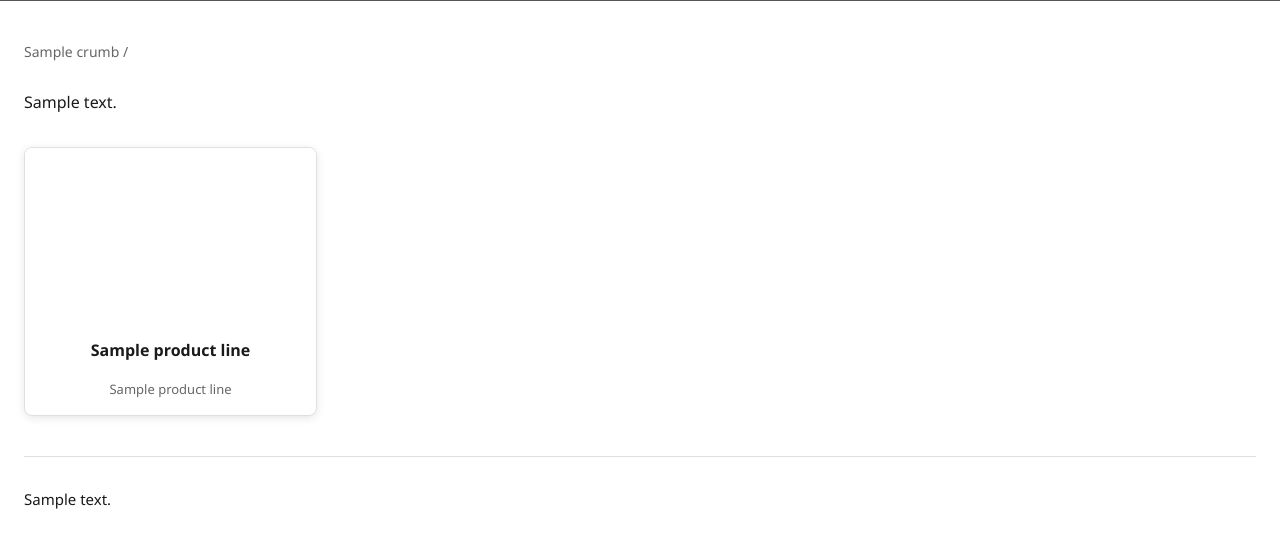
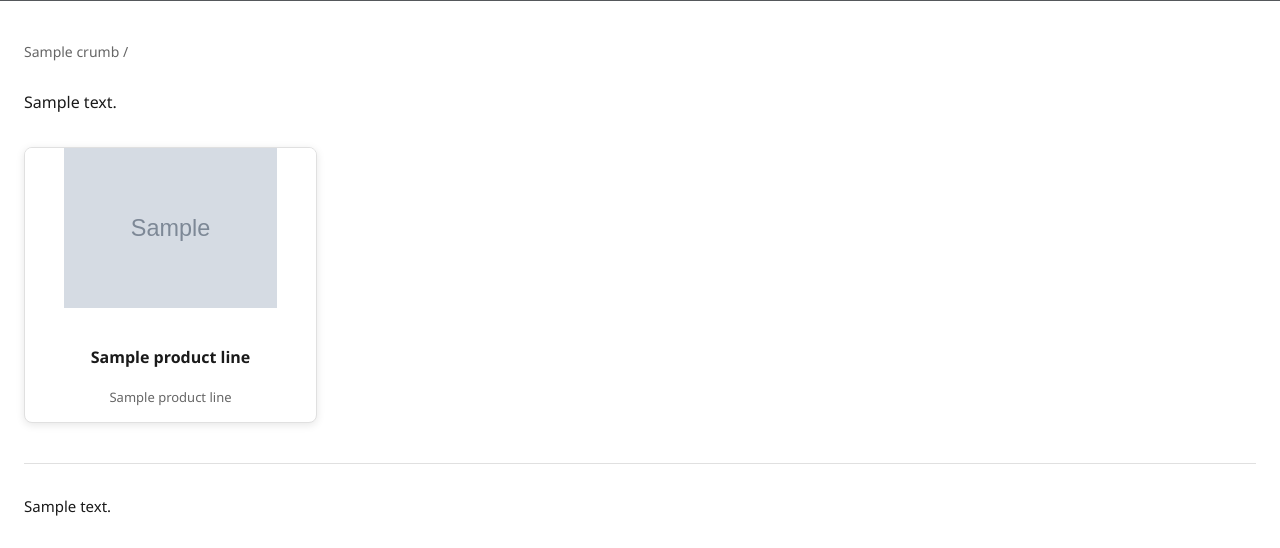
Before and after one commit to android156/GTT2026, a Python web app: template templates/public/category.html in a window 1280 px wide. Shown: the part 451-999 px from the top of the page. Run offline with Jinja, Linux system fonts and the light colour scheme; the template is opened without the code that fills it: most values are stand-ins (such as "Sample title", 1, 10 or a date in 2020); grey boxes marked "Sample" are stand-in pictures.

Commit message:
Add watermarks to product line images displayed in category listings
Update `templates/public/category.html` to apply watermarks to product line images, preventing direct downloads.

Replit-Commit-Author: Agent
Replit-Commit-Session-Id: af29bfee-a78e-48ae-98e9-ea0bf268acfe
Replit-Commit-Checkpoint-Type: intermediate_checkpoint
Replit-Commit-Event-Id: 0db49e95-a437-4294-84ca-9f76a55c3dcb
Replit-Commit-Screenshot-Url: https://storage.googleapis.com/screenshot-production-us-central1/0eb04fca-7d1f-42bb-afb3-eff8a68c4d6e/af29bfee-a78e-48ae-98e9-ea0bf268acfe/swuSJoy
Replit-Helium-Checkpoint-Created: true

```diff
--- a/templates/public/category.html
+++ b/templates/public/category.html
@@ -31,9 +31,15 @@
 <div class="product-lines-grid">
     {% for pl in product_lines %}
     <a href="/{{ category.slug }}/{{ pl.slug }}/" class="product-line-card">
-        {% set main_img = pl.get_main_image() %}
-        {% if main_img %}
-        <img src="{{ main_img }}" alt="{{ pl.name }}" class="product-line-img">
+        {% set main_img_obj = pl.get_main_image_object() %}
+        {% if main_img_obj %}
+            {% if main_img_obj.no_watermark %}
+        <img src="{{ main_img_obj.image_path }}" alt="{{ main_img_obj.alt or pl.name }}" class="product-line-img">
+            {% else %}
+        <img src="/wm/product_line/{{ main_img_obj.id }}/" alt="{{ main_img_obj.alt or pl.name }}" class="product-line-img">
+            {% endif %}
+        {% elif pl.image_path %}
+        <img src="{{ pl.image_path }}" alt="{{ pl.name }}" class="product-line-img">
         {% else %}
         <div class="product-line-img placeholder"></div>
         {% endif %}
```
